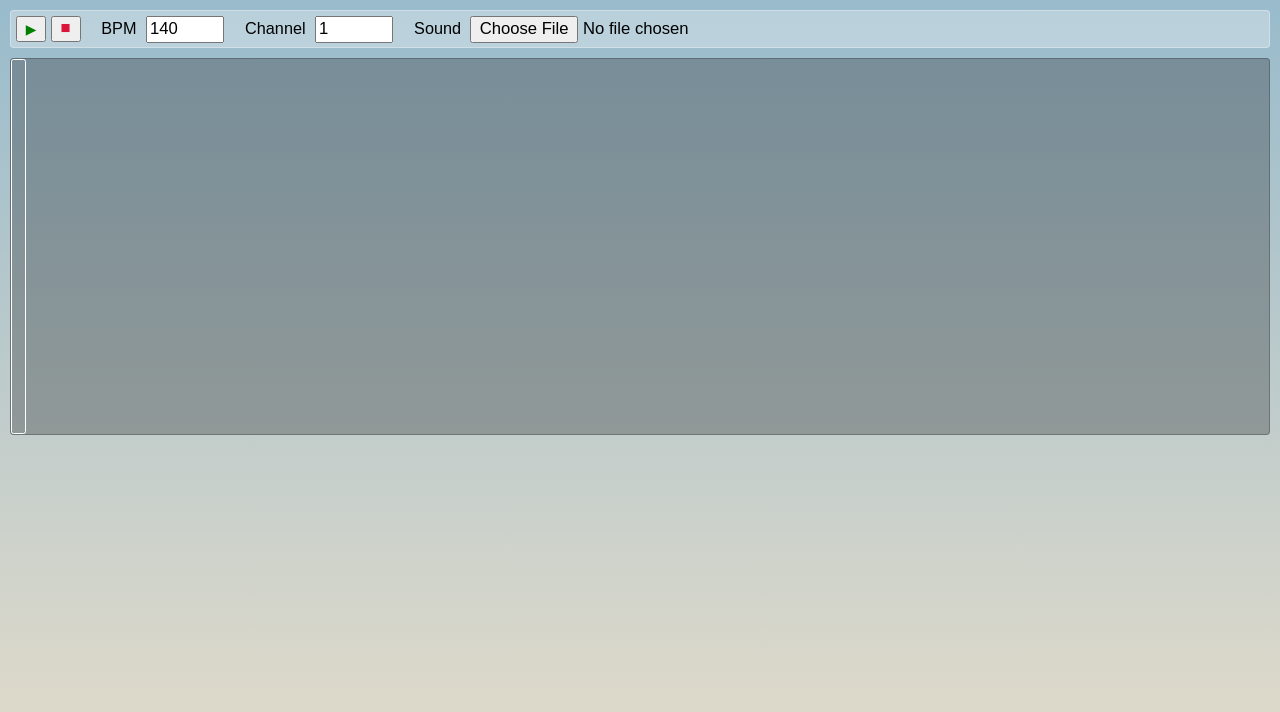
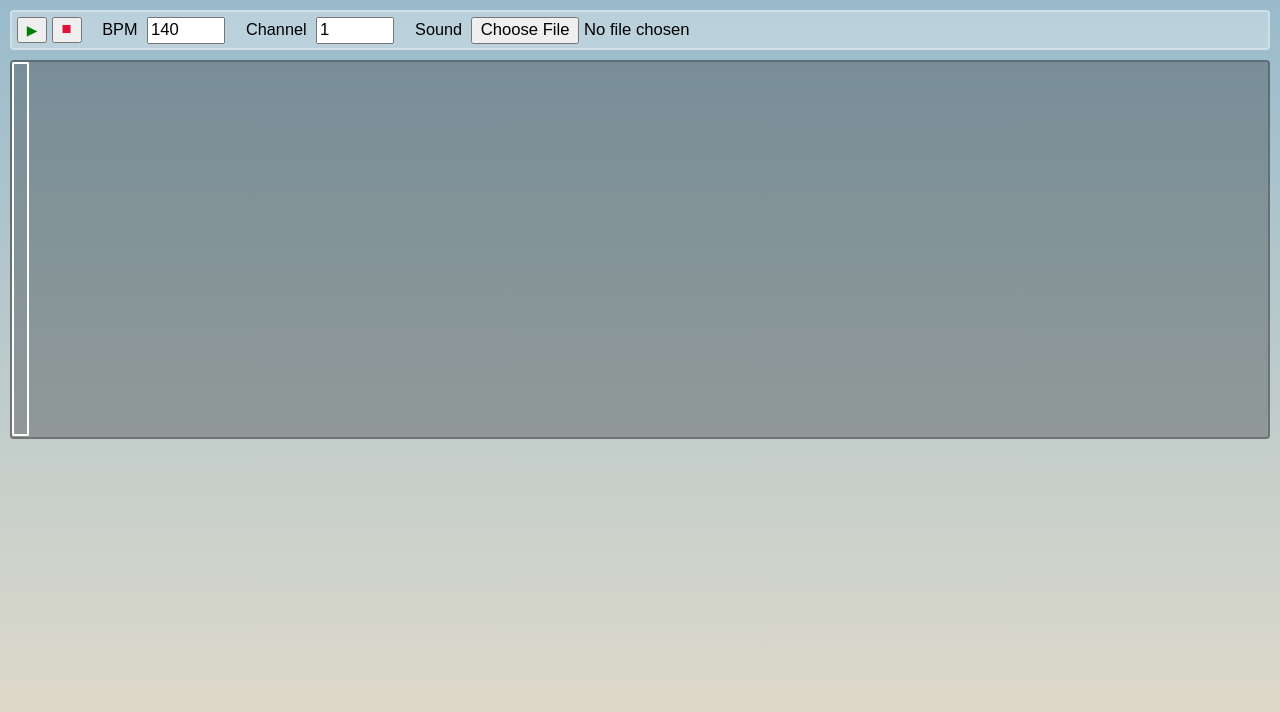
Before and after one commit to edgars-roze/sstep, a plain HTML site: page index.html in a window 1280 px wide. Drawn offline with Linux system fonts and the light colour scheme.

Commit message:
Update style.css

```diff
--- a/style.css
+++ b/style.css
@@ -11,8 +11,8 @@
 
 #playhead {
   border-color: #ffffff;
-  border-radius: 2px;
-  height: 298.1px;
+  border-radius: 1px;
+  height: 296px;
   width: 10px;
 }
 
@@ -51,7 +51,7 @@ body {
 div {
   border-radius: 3px;
   border-style: solid;
-  border-width: thin;
+  border-width: 2px;
 }
 
 html {
```
